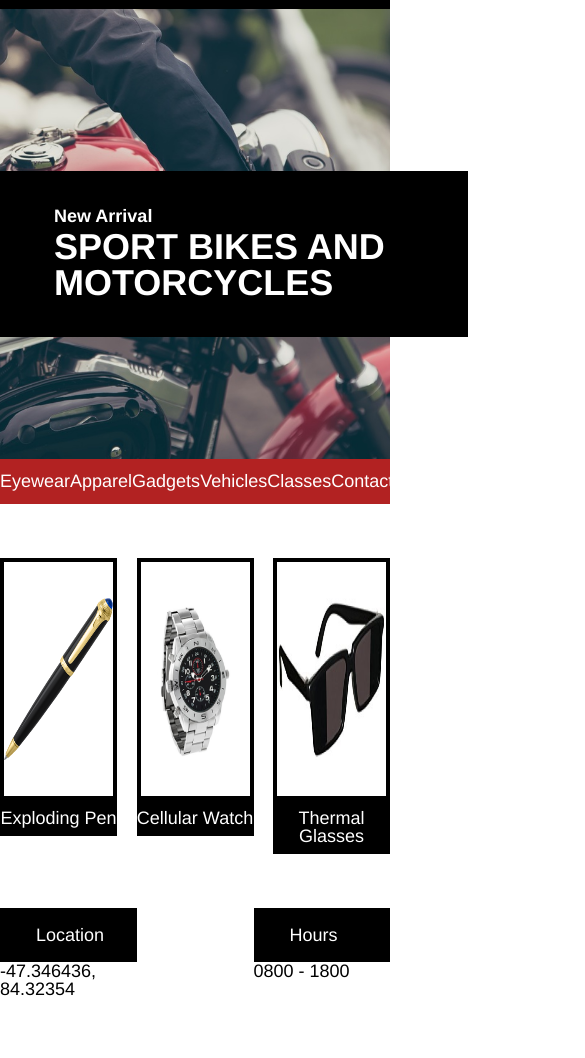
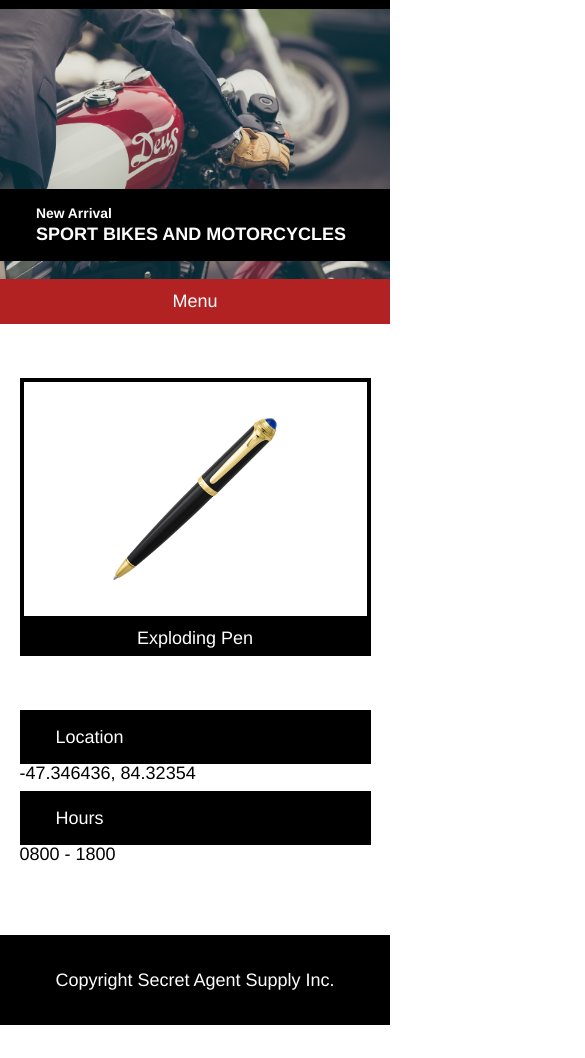
Before and after one commit to MarcorX/secretagentsupply, a plain HTML site: page index.html in a window 390 px wide. Shown: the part 42-1100 px from the top of the page, 585 px wide, since content can reach past the window. After the commit the page ends 1067 px from the top, so only its background shows below. Drawn offline with Linux system fonts and the light colour scheme.

Commit message:
finished with responsive design for mobile devices

```diff
--- a/index.html
+++ b/index.html
@@ -35,7 +35,7 @@
       <div class="navigation-menu">
         <div class="container">
           <nav>
-            <ul>
+            <ul class="desktop">
               <li><a href ="#">
                 Eyewear
               </a></li>
@@ -55,13 +55,18 @@
                 Contact
               </a></li>
             </ul>
-          <nav>
+            <ul class="mobile-devices">
+              <li><a href ="#">
+                Menu
+              </a></li>
+            </ul>
+          </nav>
         </div>
       </div>
       <!-- Products Section -->
       <section class="container products">
         <div class="flex-container">
-          <div class="product-box">
+          <div class="product-box pen">
             <div class="product-image">
               <img src="./resources/images/pen.png" alt="">
             </div>
@@ -69,7 +74,7 @@
               Exploding Pen
             </P>
           </div>
-          <div class="product-box">
+          <div class="product-box watch">
             <div class="product-image">
               <img src="./resources/images/watch.png">
             </div>
@@ -77,7 +82,7 @@
               Cellular Watch
             </P>
           </div>
-          <div class="product-box">
+          <div class="product-box glasses">
             <div class="product-image">
               <img src="./resources/images/glasses.png">
             </div>
--- a/resources/css/style.css
+++ b/resources/css/style.css
@@ -90,10 +90,14 @@ header .flex-container span {
 }
 
 
-nav ul {
+nav ul.desktop {
   display: flex;
   justify-content: space-around;
   align-items: center;
+}
+
+.navigation-menu ul.mobile-devices {
+  display: none;
 }
 
 a {
@@ -176,3 +180,118 @@ footer {
   width: 960px;
   text-align: left;
 }
+
+@media only screen and (max-width: 1024px) {
+  .navigation-menu ul.desktop{
+    display: none;
+  }
+  .navigation-menu ul.mobile-devices {
+    display: block;
+    text-align: center;
+  }
+
+  .product-box {
+    width: 47%;
+  }
+
+  .product-box.glasses {
+    display: none;
+  }
+}
+
+@media only screen and (max-width: 470px) {
+
+  .banner {
+    display: block;
+    background-image: url("../images/moto.jpeg");
+    background-repeat: no-repeat;
+    background-position: center;
+    background-size: cover;
+    height: 15em;
+    margin-top: 0;
+
+  }
+
+  .banner .container {
+
+  }
+
+  .banner .container .headline {
+    background-color: black;
+    color: white;
+    width: auto;
+    padding: 1rem 2rem;
+    position: relative;
+    top: 10rem;
+
+  }
+
+  .banner .container .headline h4 {
+    font-family: Helvetica;
+    font-size: 0.77rem;
+    font-weight: bold;
+    text-align: left;
+    margin-bottom: 0.25rem;
+
+  }
+
+  .banner .container .headline h1 {
+    font-family: Helvetica;
+    font-size: 1rem;
+    font-weight: bold;
+    text-align: left;
+
+  }
+
+
+  .container.products .flex-container{
+    display: flex;
+    justify-content: center;
+    margin-top: 3rem;
+  }
+
+  .product-box {
+    width: 90%;
+  }
+
+  .product-box.watch {
+    display: none;
+  }
+
+  .container.info {
+    margin-top: 3rem;
+    margin-bottom: 4rem;
+
+  }
+
+  .container.info .flex-container {
+    display: flex;
+    flex-direction: column;
+    justify-content: center;
+    align-items: center;
+  }
+
+  .container.info .flex-container .location {
+    width: 90%;
+    margin-bottom: 0.5rem;
+  }
+
+  .container.info .flex-container .hours {
+    width: 90%;
+  }
+
+
+  footer {
+    display: flex;
+    align-items: center;
+    height: 5rem;
+    background-color: black;
+    color: white;
+
+  }
+
+  .container.footer p {
+    width: 100%;
+    text-align: center;
+  }
+}
```
